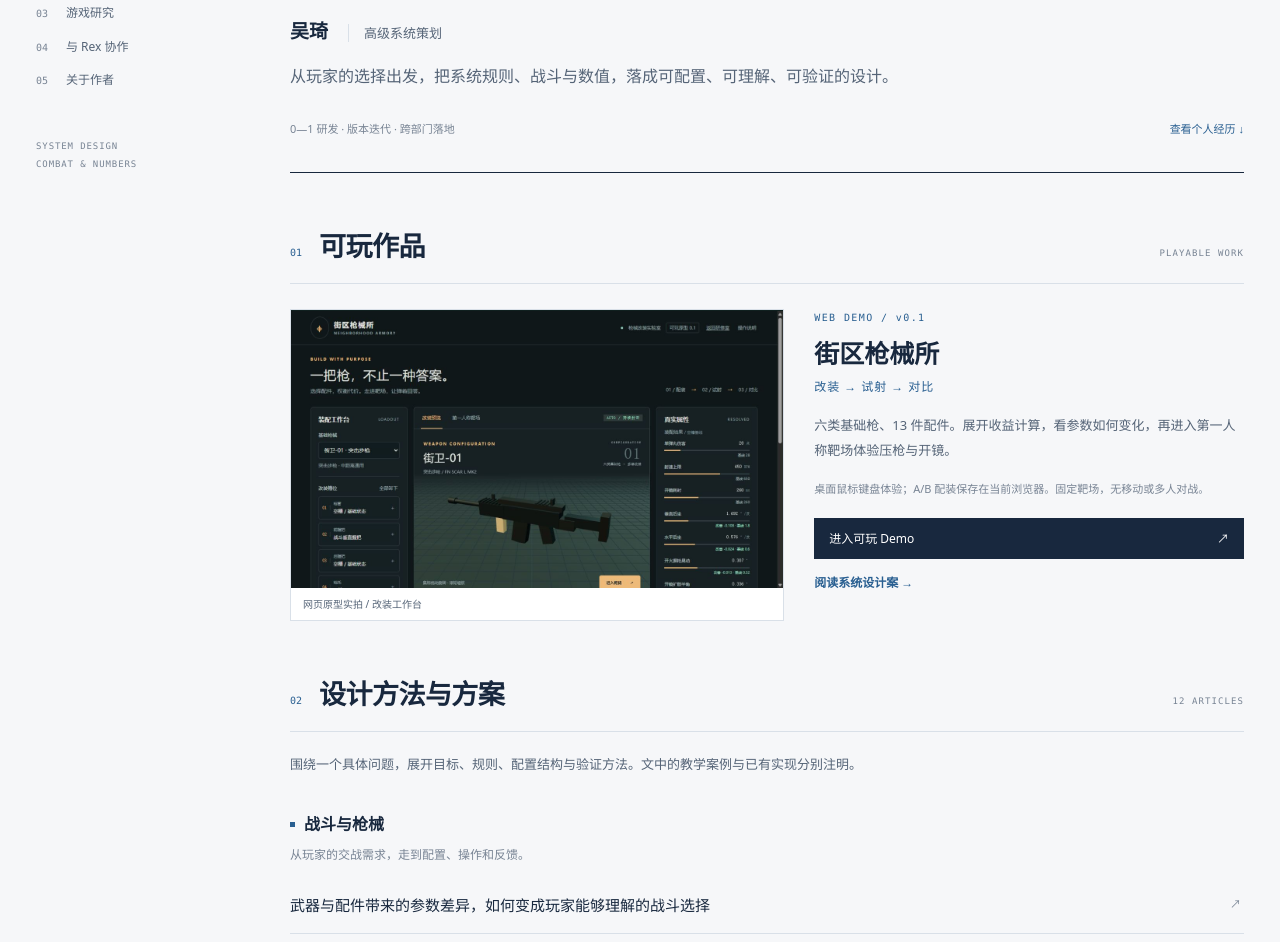
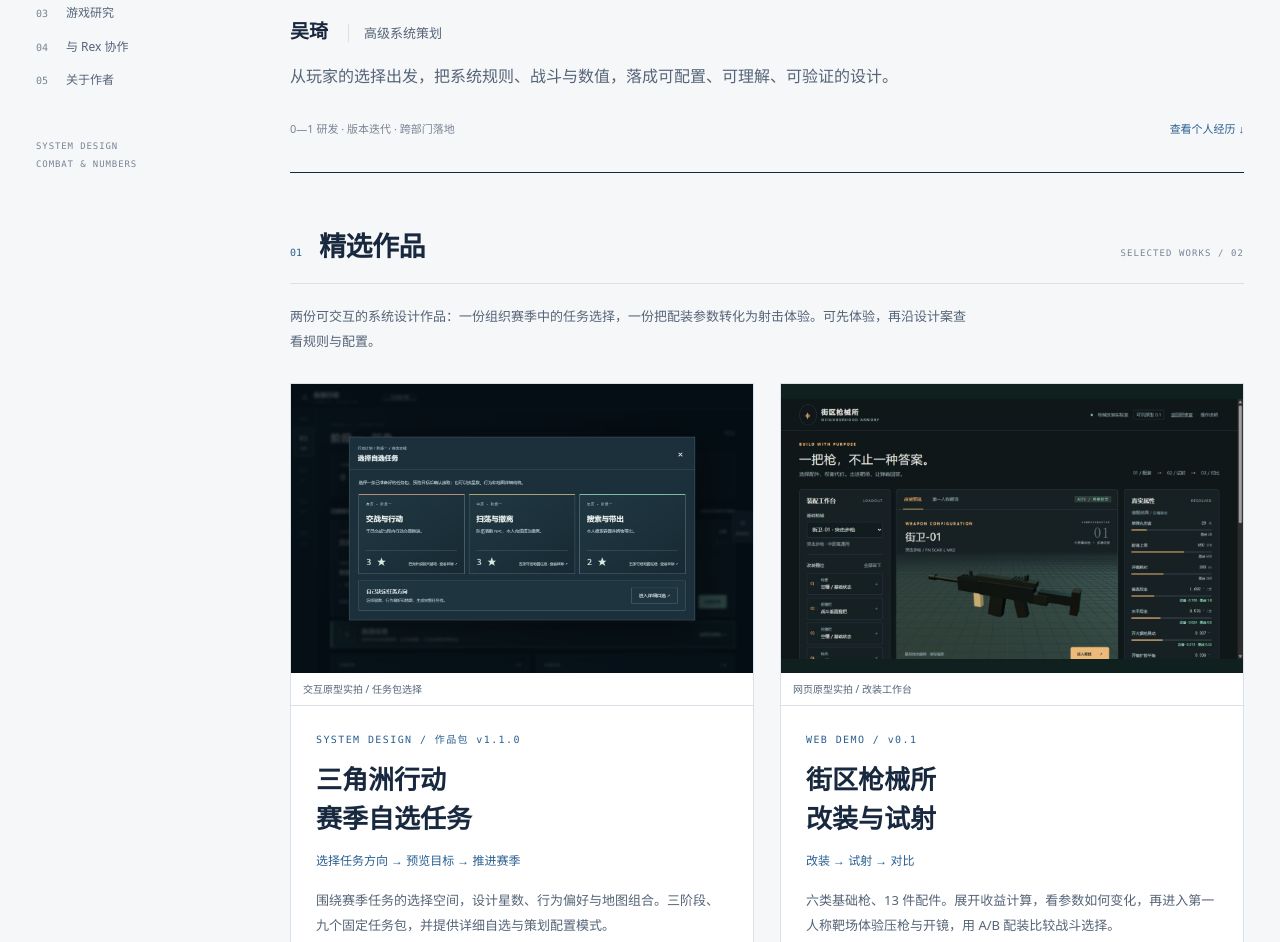
Before and after one commit to xianjiahui/wuqi-game-design-studio, a plain HTML site: page index.html in a window 1280 px wide. Shown: the part 254-1196 px from the top of the page. Drawn offline with Linux system fonts and the light colour scheme.

Commit message:
Feature season task design beside the armory demo

```diff
--- a/index.html
+++ b/index.html
@@ -1,16 +1,22 @@
-<!doctype html><html lang="zh-CN"><head><meta charset="utf-8"><meta name="viewport" content="width=device-width,initial-scale=1"><meta name="color-scheme" content="light dark"><meta name="description" content="吴琦的游戏系统、战斗与数值设计方法、个人设计案和可玩作品。"><title>首页｜游戏设计研修室</title><link rel="stylesheet" href="assets/style.css"><link rel="stylesheet" href="assets/editorial.css"></head><body><a class="skip-link" href="#main">跳到正文</a><div class="progress" aria-hidden="true"></div><header class="top"><div class="top-inner"><a class="brand" href="index.html"><span class="brand-mark" aria-hidden="true"></span>游戏设计研修室 <small>WU QI / DESIGN NOTES</small></a><nav aria-label="主导航"><a href="index.html">首页</a><a href="index.html#writing">文章</a><a href="demos/armory/index.html">Demo</a><a href="rex.html">Rex</a></nav><button class="theme" type="button" aria-label="切换深浅主题" title="切换深浅主题">◐</button></div></header><main id="main" class="home-layout">
+<!doctype html><html lang="zh-CN"><head><meta charset="utf-8"><meta name="viewport" content="width=device-width,initial-scale=1"><meta name="color-scheme" content="light dark"><meta name="description" content="吴琦的游戏系统、战斗与数值设计方法、个人设计案和可玩作品。"><title>首页｜游戏设计研修室</title><link rel="stylesheet" href="assets/style.css"><link rel="stylesheet" href="assets/editorial.css"></head><body><a class="skip-link" href="#main">跳到正文</a><div class="progress" aria-hidden="true"></div><header class="top"><div class="top-inner"><a class="brand" href="index.html"><span class="brand-mark" aria-hidden="true"></span>游戏设计研修室 <small>WU QI / DESIGN NOTES</small></a><nav aria-label="主导航"><a href="index.html">首页</a><a href="index.html#demo">作品</a><a href="index.html#writing">文章</a><a href="rex.html">Rex</a></nav><button class="theme" type="button" aria-label="切换深浅主题" title="切换深浅主题">◐</button></div></header><main id="main" class="home-layout">
     <aside class="rail home-rail"><div class="rail-heading">本页目录</div><nav aria-label="首页目录">
-      <a href="#demo"><span>01</span>可玩作品</a><a href="#writing"><span>02</span>设计方法与方案</a>
+      <a href="#demo"><span>01</span>精选作品</a><a href="#writing"><span>02</span>设计方法与方案</a>
       <a href="#research"><span>03</span>游戏研究</a><a href="#rex"><span>04</span>与 Rex 协作</a><a href="#about"><span>05</span>关于作者</a>
     </nav><div class="rail-note">SYSTEM DESIGN<br>COMBAT &amp; NUMBERS</div></aside>
     <div class="home-main">
       <section class="home-intro"><div class="kicker">WU QI / GAME SYSTEM DESIGNER</div><h1>游戏设计研修室</h1>
       <p class="intro-role">吴琦 <span>高级系统策划</span></p><p class="intro-description">从玩家的选择出发，把系统规则、战斗与数值，落成可配置、可理解、可验证的设计。</p>
       <div class="intro-bottom"><span>0—1 研发 · 版本迭代 · 跨部门落地</span><a href="#about">查看个人经历 ↓</a></div></section>
-      <section id="demo" class="home-section"><div class="section-top"><div><span class="chapter-number">01</span><h2>可玩作品</h2></div><span>PLAYABLE WORK</span></div>
-      <div class="demo-feature"><a class="demo-visual" href="demos/armory/index.html" aria-label="进入街区枪械所网页 Demo"><img src="assets/armory-preview.png" alt="街区枪械所网页原型：配件工作台、枪械模型和结算后的真实属性" width="1265" height="713" fetchpriority="high"><span class="image-caption">网页原型实拍 / 改装工作台</span></a>
-      <div class="demo-description"><div class="kicker">WEB DEMO / v0.1</div><h3>街区枪械所</h3><p class="demo-lead">改装 → 试射 → 对比</p><p>六类基础枪、13 件配件。展开收益计算，看参数如何变化，再进入第一人称靶场体验压枪与开镜。</p><p class="platform-note">桌面鼠标键盘体验；A/B 配装保存在当前浏览器。固定靶场，无移动或多人对战。</p>
-      <a class="primary-link" href="demos/armory/index.html">进入可玩 Demo <span>↗</span></a><a class="text-link" href="articles/gun-design-case.html">阅读系统设计案 →</a></div></div></section>
+      <section id="demo" class="home-section"><div class="section-top"><div><span class="chapter-number">01</span><h2>精选作品</h2></div><span>SELECTED WORKS / 02</span></div>
+      <p class="section-intro">两份可交互的系统设计作品：一份组织赛季中的任务选择，一份把配装参数转化为射击体验。可先体验，再沿设计案查看规则与配置。</p>
+      <div class="featured-works">
+      <article class="work-card"><a class="work-visual" href="works/season-tasks/index.html" aria-label="查看三角洲赛季自选任务系统设计作品"><img src="works/season-tasks/assets/02_三类任务包选择.png" alt="赛季自选任务 Demo：交战、扫荡、搜索三类任务包及详细自选入口" width="1440" height="900" fetchpriority="high"><span class="image-caption">交互原型实拍 / 任务包选择</span></a>
+      <div class="work-content"><div class="kicker">SYSTEM DESIGN / 作品包 v1.1.0</div><h3>三角洲行动<br>赛季自选任务</h3><p class="demo-lead">选择任务方向 → 预览目标 → 推进赛季</p><p>围绕赛季任务的选择空间，设计星数、行为偏好与地图组合。三阶段、九个固定任务包，并提供详细自选与策划配置模式。</p><p class="platform-note">个人系统设计提案；附正式设计案 PDF、事实来源与交互 Demo。原型演示任务规则，不连接游戏服务。</p>
+      <div class="work-actions"><a class="primary-link" href="works/season-tasks/index.html">查看系统设计作品 <span>↗</span></a><div class="work-secondary"><a class="text-link" href="works/season-tasks/02_可交互Demo.html">体验交互 Demo →</a><a class="text-link" href="works/season-tasks/01_正式玩法设计案.pdf">阅读设计案 PDF →</a></div></div></div></article>
+      <article class="work-card"><a class="work-visual" href="demos/armory/index.html" aria-label="进入街区枪械所网页 Demo"><img src="assets/armory-preview.png" alt="街区枪械所网页原型：配件工作台、枪械模型和结算后的真实属性" width="1265" height="713"><span class="image-caption">网页原型实拍 / 改装工作台</span></a>
+      <div class="work-content"><div class="kicker">WEB DEMO / v0.1</div><h3>街区枪械所<br>改装与试射</h3><p class="demo-lead">改装 → 试射 → 对比</p><p>六类基础枪、13 件配件。展开收益计算，看参数如何变化，再进入第一人称靶场体验压枪与开镜，用 A/B 配装比较战斗选择。</p><p class="platform-note">桌面鼠标键盘体验；A/B 配装保存在当前浏览器。固定靶场，无移动或多人对战。</p>
+      <div class="work-actions"><a class="primary-link" href="demos/armory/index.html">进入可玩 Demo <span>↗</span></a><div class="work-secondary"><a class="text-link" href="articles/gun-design-case.html">阅读系统设计案 →</a><a class="text-link" href="demos/armory/guide.html">查看体验说明 →</a></div></div></div></article>
+      </div></section>
       <section id="writing" class="home-section"><div class="section-top"><div><span class="chapter-number">02</span><h2>设计方法与方案</h2></div><span>12 ARTICLES</span></div>
       <p class="section-intro">围绕一个具体问题，展开目标、规则、配置结构与验证方法。文中的教学案例与已有实现分别注明。</p><section class="topic-group" id="combat"><h3>战斗与枪械</h3><p class="group-intro">从玩家的交战需求，走到配置、操作和反馈。</p><ul class="entry-list"><li><a href="articles/weapons.html">武器与配件带来的参数差异，如何变成玩家能够理解的战斗选择</a></li><li><a href="articles/gun-design-case.html">枪械改装系统设计案：空槽基线、配件结算与保存流程</a></li><li><a href="articles/trace.html">枪械后坐控制：从配置结构到 Unity 表现</a></li><li><a href="articles/third-person.html">第三人称战斗：从一次交锋设计输入、动作与结果</a></li><li><a href="articles/combat-state.html">持续伤害设计：从命中候选到状态与数值反馈</a></li></ul></section><section class="topic-group" id="systems"><h3>系统循环与内容设计</h3><p class="group-intro">用周期、资源与生产安排，组织可理解的玩法选择。</p><ul class="entry-list"><li><a href="articles/weekly-activity.html">多周任务活动：从路线图到可验收的配置</a></li><li><a href="articles/planting.html">种植与烹饪的玩法循环设计</a></li><li><a href="articles/husbandry.html">畜牧生产：从栏舍经营到有效产能</a></li><li><a href="articles/crafting.html">物品与工作台：从制作意图到生产准入</a></li></ul></section><section class="topic-group" id="architecture"><h3>配置架构与交互</h3><p class="group-intro">明确对象、状态和职责，让复杂规则稳定落地。</p><ul class="entry-list"><li><a href="articles/open-state.html">功能入口设计：开放、可见、可点与已读</a></li><li><a href="articles/interaction.html">战场交互：从目标检测到按钮与操作结果</a></li><li><a href="articles/world-objects.html">世界对象配置：用家族与变体维护资源点</a></li></ul></section></section>
       <section id="research" class="home-section"><div class="section-top"><div><span class="chapter-number">03</span><h2>游戏研究</h2></div><span>GAME STUDY</span></div>
```
